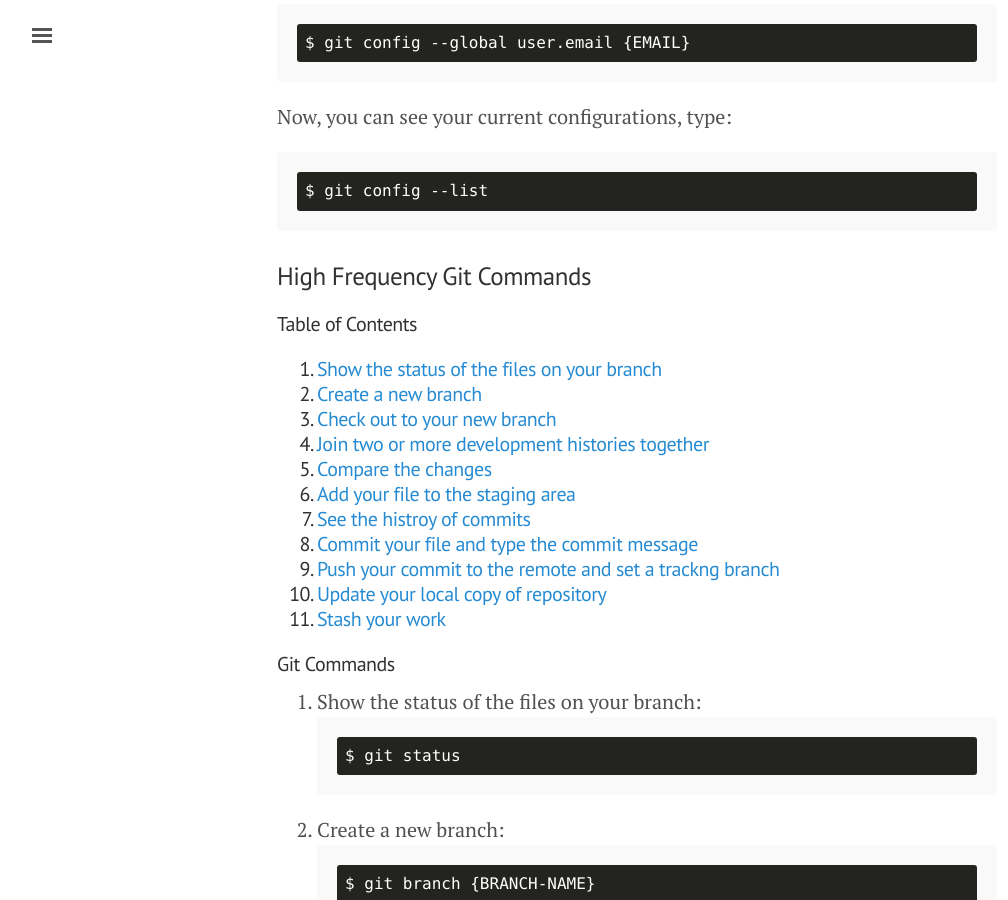
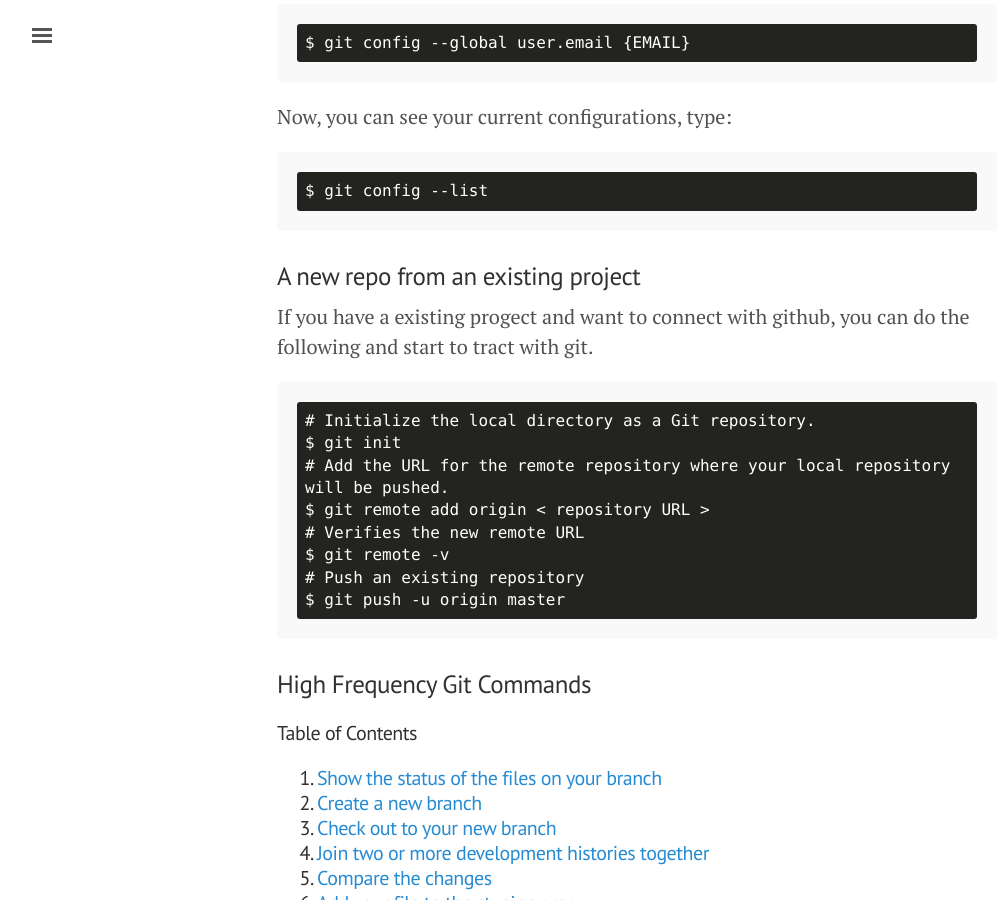
Before and after one commit to s311354/Louis, a Jekyll site: the page built from _posts/2018-09-15-git-handbook.md, in a window 1280 px wide and 900 px high, scrolled down 1048 px. Shown: the whole window, without its empty margins (3-1011 px from the left). Built offline with Jekyll 4.4.1, drawn with Linux system fonts in a browser that asks for light colours; nearby versions of some CDN libraries; some web fonts are replaced; comment, search, counter and statistics services are not loaded; some of the changed text lies outside the part shown.

Commit message:
add new description on Git Handbook post

```diff
--- a/_posts/2018-09-15-git-handbook.md
+++ b/_posts/2018-09-15-git-handbook.md
@@ -30,6 +30,19 @@ Now, you can see your current configurations, type:
 
 <div class="language-shell highlighter-rouge"><pre class="highlight"><code class="hljs ruby"><span class="nb">$ </span><span class="nb">git config --list
 </span></code></pre></div>
+
+###  A new repo from an existing project
+
+If you have a existing progect and want to connect with github, you can do the following and start to tract with git.
+
+<div class="language-shell highlighter-rouge"><pre class="highlight"><code class="hljs ruby"><span class="nb"># Initialize the local directory as a Git repository.
+$ git init
+# Add the URL for the remote repository where your local repository will be pushed.
+$ git remote add origin < repository URL >
+# Verifies the new remote URL
+$ git remote -v
+# Push an existing repository
+$ git push -u origin master</span></code></pre></div>
 
 ### High Frequency Git Commands
 
@@ -146,6 +159,8 @@ $ git stash apply </span></code></pre></div>
 
 [2] [Git stash](https://www.atlassian.com/git/tutorials/saving-changes/git-stash)
 
+[3] [Adding an existing project to GitHub using the command line](https://help.github.com/en/articles/adding-an-existing-project-to-github-using-the-command-line)
+
 ## Note
 <p>If you have any constructive criticism or advises, leave the comments below or feel free to email me @qazqazqaz850@gmail.com.
 
```
Also changed, not shown: _posts/2019-07-06-How_to_document_your_code_by_using_doxygen.md (+1 -1 lines).
